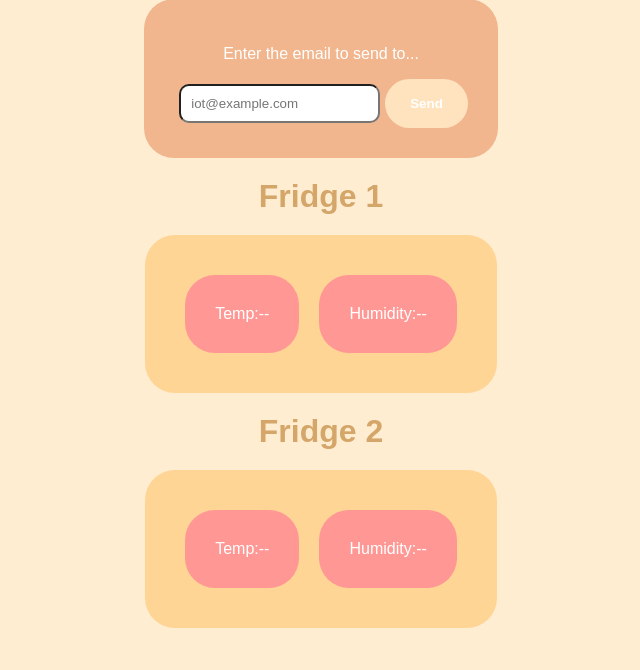
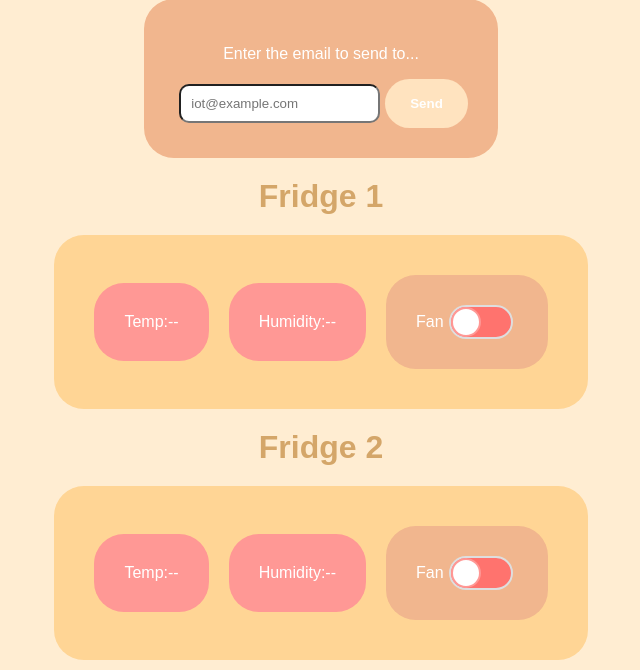
Before and after one commit to MEERABLK/iot-project, a Flask app: page /fridges in a window 1280 px wide. Shown: the part 203-873 px from the top of the page, without its empty margins (319-959 px from the left). Before the commit the page ends 831 px from the top, so only its background shows below. Run offline with Flask 3, Linux system fonts and the light colour scheme.

Commit message:
Added fan toggles

```diff
--- a/index.py
+++ b/index.py
@@ -3,10 +3,10 @@ import os
 from dotenv import load_dotenv
 from flask import Flask, render_template, request, redirect, url_for, flash, jsonify
 
-# from scripts.controller import Controller
+from scripts.controller import Controller
 import time
 
-# controller = Controller()
+controller = Controller()
 app = Flask(__name__)
 app.secret_key = "iot_vanier_1"
 
@@ -21,46 +21,49 @@ def index():
 
 @app.route('/fridges')
 def fridges():
+    # return render_template(
+    #     'fridges.html'
+    # )
     return render_template(
-        'fridges.html'
+        'fridges.html',
+        fridge1_temp=controller.get_fridge1_temp(),
+        fridge1_humidity=controller.get_fridge1_humidity(),
+        fridge2_temp=controller.get_fridge2_temp(),
+        fridge2_humidity=controller.get_fridge2_humidity()
     )
-    # return render_template(
-    #     'fridges.html',
-    #     back_button=
-    #     fridge1_temp=controller.get_fridge1_temp(),
-    #     fridge1_humidity=controller.get_fridge1_humidity(),
-    #     fridge2_temp=controller.get_fridge2_temp(),
-    #     fridge2_humidity=controller.get_fridge2_humidity()
-    # )
 
 @app.route('/send_email', methods=['POST'])
 def handle_send_email():
     email = request.form.get('email', '').strip()
 
     if email:
-        # controller.email_recipient = email
-        flash("Email updated!", "success")
+        controller.monitor_temperatures(email)
+        flash("Email sent!", "success")
     else:
         flash("Invalid email", "error")
 
     return redirect(url_for('fridges'))
 
-# @app.route('/api/temps')
-# def get_temps():
-#     return jsonify({
-#         "fridge1_temp": controller.get_fridge1_temp(),
-#         "fridge1_humidity": controller.get_fridge1_humidity(),
-#         "fridge2_temp": controller.get_fridge2_temp(),
-#         "fridge2_humidity": controller.get_fridge2_humidity()
-#     })
+@app.route('/api/update-fan', methods=['POST'])
+def handle_fan():
+    return jsonify({"status": "success"})
+
+@app.route('/api/temps')
+def get_temps():
+    return jsonify({
+        "fridge1_temp": controller.get_fridge1_temp(),
+        "fridge1_humidity": controller.get_fridge1_humidity(),
+        "fridge2_temp": controller.get_fridge2_temp(),
+        "fridge2_humidity": controller.get_fridge2_humidity()
+    })
 
 if __name__ == '__main__':
     import threading
 
 
     # Start controller in background thread
-    # if os.environ.get("WERKZEUG_RUN_MAIN") == "true":
-    #     threading.Thread(target=controller.start, daemon=True).start()
+    if os.environ.get("WERKZEUG_RUN_MAIN") == "true":
+        threading.Thread(target=controller.start, daemon=True).start()
 
     app.run(debug=True)
 
--- a/scripts/controller.py
+++ b/scripts/controller.py
@@ -79,7 +79,7 @@ class Controller:
                 print("Turning on fan...")
 
 
-    def monitor_temperatures(self, threshold=8):
+    def monitor_temperatures(self, recipient, threshold=8):
         fridge1_alert_sent = False
         fridge2_alert_sent = False
 
@@ -102,7 +102,7 @@ class Controller:
                             subject="Fridge 1 Alert 🚨",
                             body=f"Fridge 1 temperature is {f1}°C.\nReply YES to turn on the fan.",
                             sender=self.email_address,
-                            recipients=["lowkeymischievous@gmail.com"],
+                            recipients=[recipient],
                             password=self.email_password
                         )
                         fridge1_alert_sent = True
--- a/static/css/style.css
+++ b/static/css/style.css
@@ -157,3 +157,43 @@ button {
     border: none;
     transform: translate(-2px, 2px);
 }
+
+.toggle-body {
+    position: relative;
+    background-color: #ff736e;
+    height: 30px;
+    aspect-ratio: 2/1;
+
+    margin: 0 5px;
+
+    border-radius: 25px;
+    border: 2px solid #dedede;
+
+    cursor: pointer;
+    transition: 0.2s ease;
+}
+
+.toggle-on {
+    background-color: #5afd75;
+}
+
+.toggle-switch {
+    position: absolute;
+    top: 0;
+    left: 0;
+
+    background-color: #ffffff;
+
+    height: calc(100% - 4px);
+    aspect-ratio: 1/1;
+
+    border-radius: 25px;
+    border: 2px solid #ff9895;
+
+    transition: 0.2s ease;
+}
+
+.toggle-on > .toggle-switch {
+    transform: translateX(calc(60px - (100% - 4px) - 4px));
+    border-color: #96ff9c;
+}
--- a/templates/fridges.html
+++ b/templates/fridges.html
@@ -34,37 +34,85 @@
         <div class="collection collection-shade-2">
             <div class="collection collection-shade-3">Temp: <span id="f1_temp">--</span></div>
             <div class="collection collection-shade-3">Humidity: <span id="f1_humidity">--</span></div>
+            <div class="collection collection-shade-1">
+                Fan
+                <div class="toggle-body" id="fridge1-toggle">
+                    <div class="toggle-switch"></div>
+                </div>
+            </div>
         </div>
 
         <h3>Fridge 2</h3>
         <div class="collection collection-shade-2">
             <div class="collection collection-shade-3">Temp: <span id="f2_temp">--</span></div>
             <div class="collection collection-shade-3">Humidity: <span id="f2_humidity">--</span></div>
+            <div class="collection collection-shade-1">
+                Fan
+                <div class="toggle-body" id="fridge2-toggle">
+                    <div class="toggle-switch"></div>
+                </div>
+            </div>
         </div>
     </div>
 </body>
 
 <script>
-async function fetchTemps() {
-    try {
-        const response = await fetch('/api/temps');
-        const data = await response.json();
 
-        document.getElementById('f1_temp').textContent = data.fridge1_temp ?? '--';
-        document.getElementById('f1_humidity').textContent = data.fridge1_humidity ?? '--';
+document.addEventListener("DOMContentLoaded", init);
 
-        document.getElementById('f2_temp').textContent = data.fridge2_temp ?? '--';
-        document.getElementById('f2_humidity').textContent = data.fridge2_humidity ?? '--';
+function init() {
+    const fridge1Toggle = document.getElementById("fridge1-toggle");
+    const fridge2Toggle = document.getElementById("fridge2-toggle");
 
-    } catch (error) {
-        console.error("Error fetching temps:", error);
-    }
+    fridge1Toggle.addEventListener('click', () => {
+        fridge1Toggle.classList.toggle('toggle-on');
+
+        isOn = fridge1Toggle.classList.contains('toggle-on');
+
+         fetch('/api/update-fan', {
+            method: 'POST',
+            headers: {
+                'Content-Type': 'application/json'
+            },
+            body: JSON.stringify({ fridge1: isOn })
+         });
+    });
+
+    fridge2Toggle.addEventListener('click', () => {
+        fridge2Toggle.classList.toggle('toggle-on');
+
+        isOn = fridge2Toggle.classList.contains('toggle-on');
+
+         fetch('/api/update-fan', {
+            method: 'POST',
+            headers: {
+                'Content-Type': 'application/json'
+            },
+            body: JSON.stringify({ fridge2: isOn })
+         });
+    });
 }
 
-// refresh every 2 seconds
-setInterval(fetchTemps, 2000);
+// async function fetchTemps() {
+//     try {
+//         const response = await fetch('/api/temps');
+//         const data = await response.json();
 
-// run immediately on page load
-fetchTemps();
+//         document.getElementById('f1_temp').textContent = data.fridge1_temp ?? '--';
+//         document.getElementById('f1_humidity').textContent = data.fridge1_humidity ?? '--';
+
+//         document.getElementById('f2_temp').textContent = data.fridge2_temp ?? '--';
+//         document.getElementById('f2_humidity').textContent = data.fridge2_humidity ?? '--';
+
+//     } catch (error) {
+//         console.error("Error fetching temps:", error);
+//     }
+// }
+
+// // refresh every 2 seconds
+// setInterval(fetchTemps, 2000);
+
+// // run immediately on page load
+// fetchTemps();
 </script>
 </html>
```
